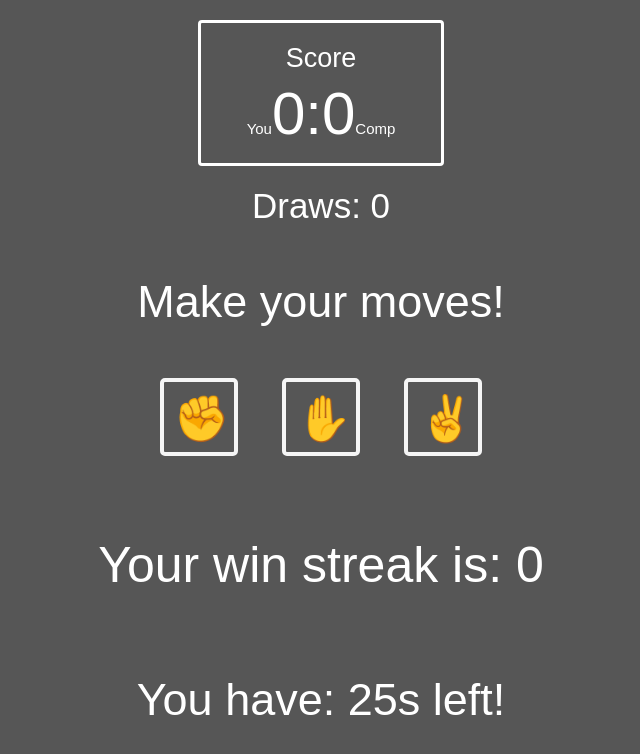
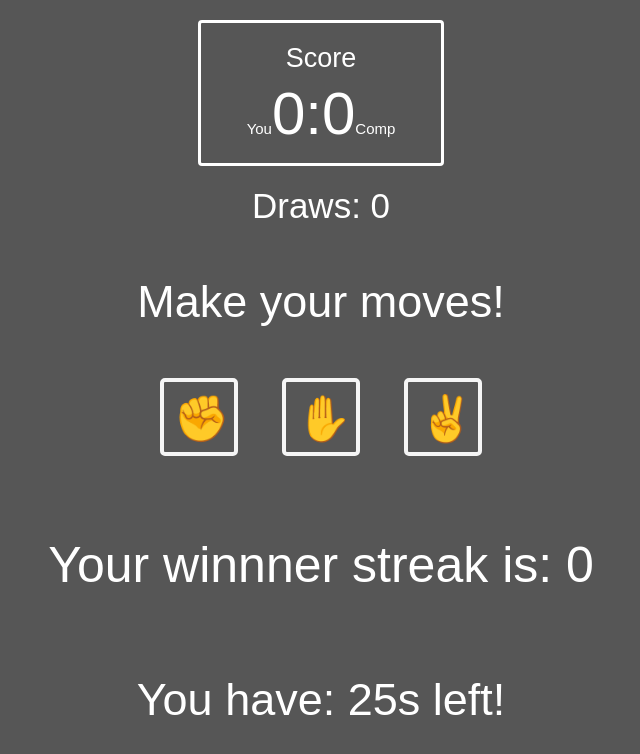
Before and after one commit to DarshusVish/webpage, a plain HTML site: page Rock-Paper-Scissors/index.html in a window 1280 px wide. Shown: the whole page, without its empty margins (319-959 px from the left). Drawn offline with Linux system fonts and the light colour scheme.

Commit message:
Update index.html

```diff
--- a/Rock-Paper-Scissors/index.html
+++ b/Rock-Paper-Scissors/index.html
@@ -25,7 +25,7 @@
         </div>
     </div>
 
-    <div class="win-streak">Your win streak is: 0</div>
+    <div class="win-streak">Your winnner streak is: 0</div>
     <div id="timer">You have: 30s left!</div>
 </body>
 </html>
```
